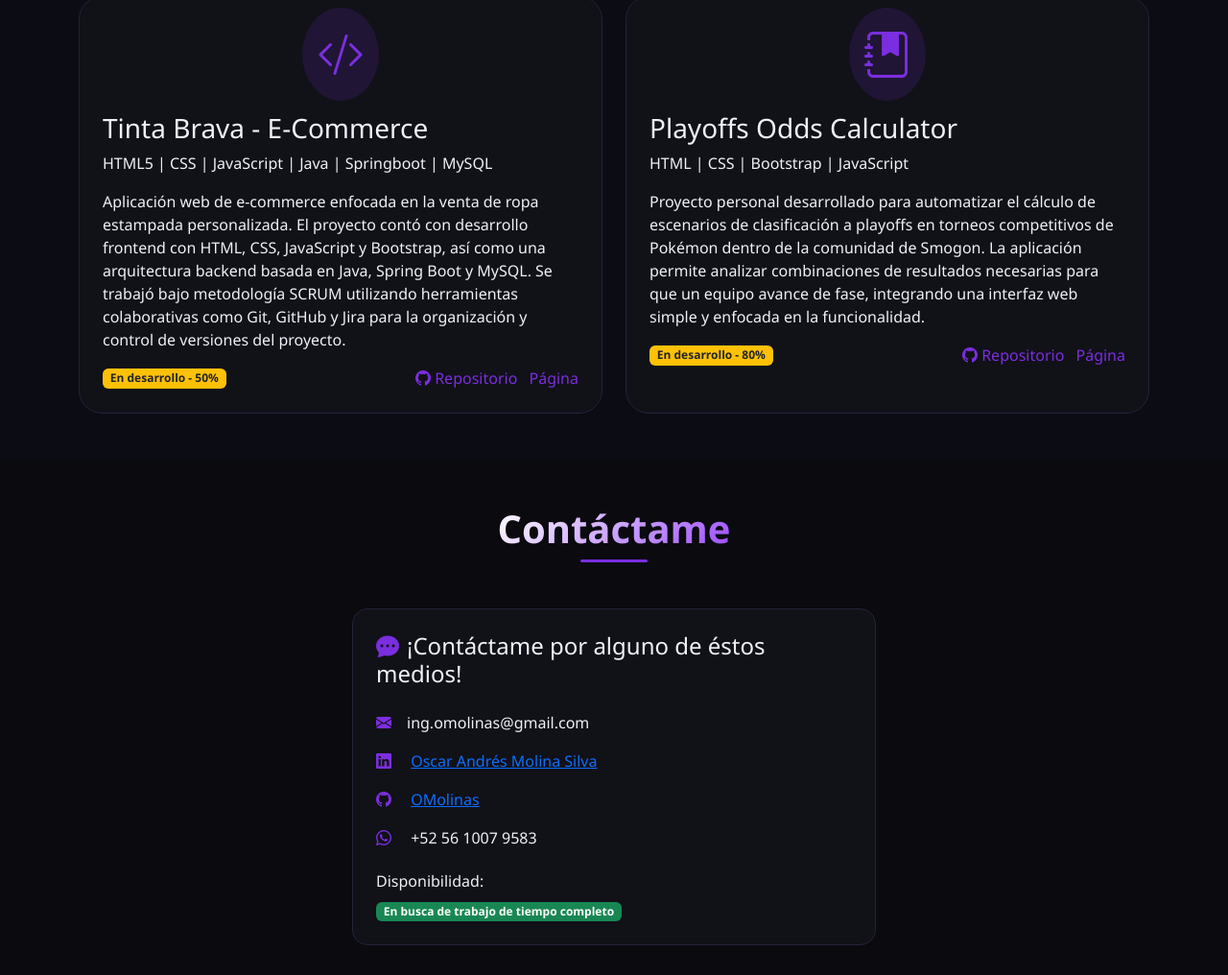
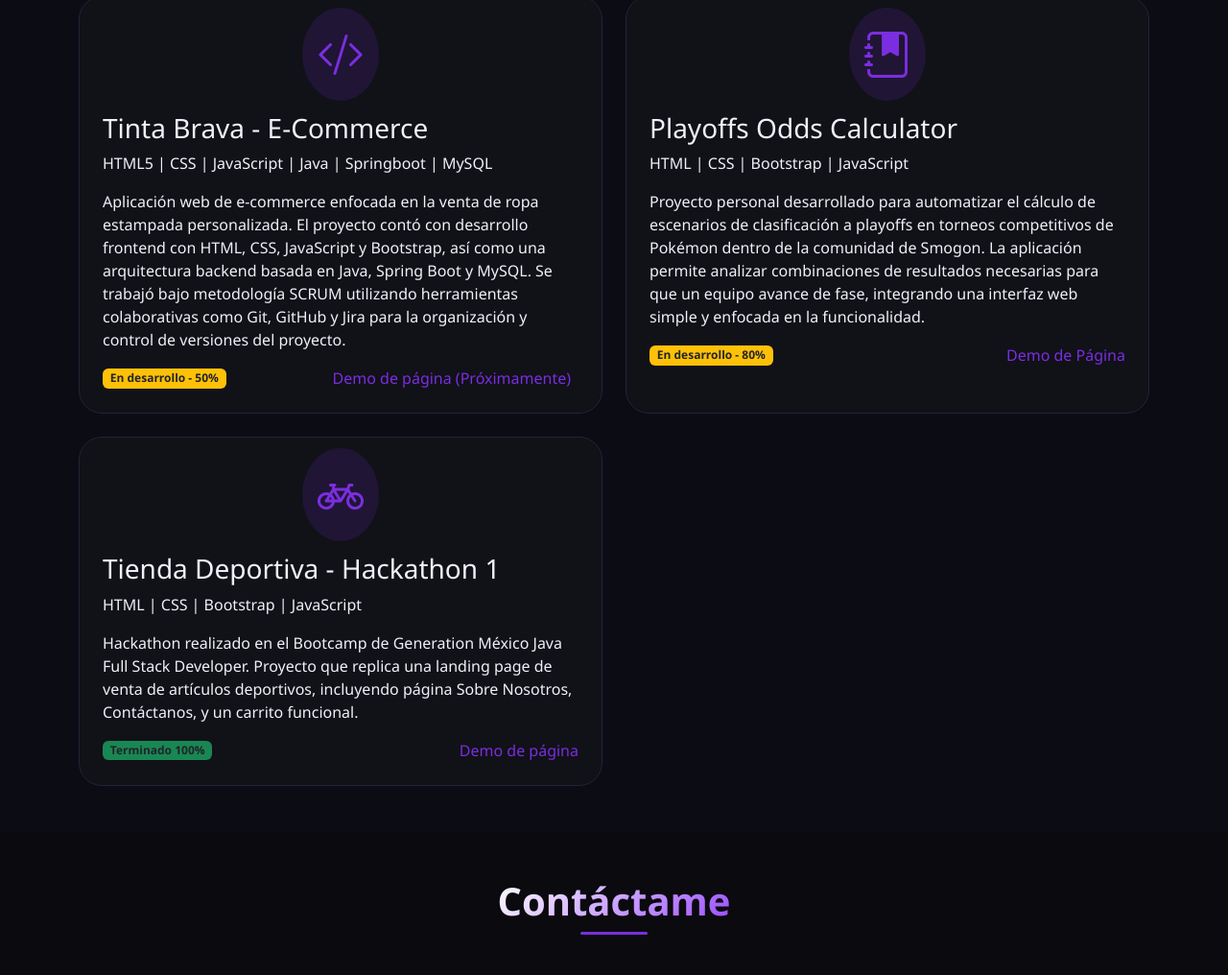
Before and after one commit to OMolinas/oscarmolina-portfolio, a plain HTML site: page index.html in a window 1280 px wide. Shown: the part 2220-3236 px from the top of the page at 96% size. Drawn offline with nearby package versions, Linux system fonts and the light colour scheme.

Commit message:
Actualización. Se agregó hackathon.

```diff
--- a/index.html
+++ b/index.html
@@ -15,7 +15,7 @@
     <!-- Navbar -->
     <nav id="navbarMain" class="navbar navbar-expand-lg navbar-dark fixed-top">
         <div class="container">
-            <a class="navbar-brand fw-bold" href="#">OMolinas<span class="text-purple">Dev</span></a>
+            <a class="navbar-brand fw-bold" href="#hero">OMolinas<span class="text-purple">Dev</span></a>
             <button class="navbar-toggler" type="button" data-bs-toggle="collapse" data-bs-target="#navbarNav" aria-controls="navbarNav" aria-expanded="false" aria-label="Toggle navigation">
                 <span class="navbar-toggler-icon"></span>
             </button>
@@ -117,7 +117,7 @@
                     <p>Ingeniería, aprendizaje continuo y desarrollo práctico. Mi formación académica y técnica me ha permitido desarrollar una base sólida en programación, lógica y desarrollo de software, complementada con proyectos reales y capacitación constante.</p>
                     <a href="#" class="btn btn-purple mt-3" id="downloadCVBtn"><i class="bi bi-file-earmark-arrow-down me-2"></i>Visualizar CV</a>
                 </div>
-                <div class="col-lg-6 text-center">
+                <div class="col-lg-6">
                     <div class="bg-card p-3 rounded mt-3">
                         <h4>Formación destacada</h4>
                         <ul class="list-unstyled">
@@ -155,8 +155,7 @@
                             <div class="d-flex justify-content-between align-items-center mt-3">
                                 <span class="badge bg-warning text-dark">En desarrollo - 50%</span>
                                 <div>
-                                    <a href="" class="text-purple me-2 code-link" data-project="taskflow"><i class="bi bi-github"></i> Repositorio</a>
-                                    <a href="" class="text-purple demo-link" data-project="finwise"><i></i>Página</a>
+                                    <a class="text-purple me-2 code-link" data-project="taskflow">Demo de página (Próximamente)</a>
                                 </div>
                             </div>
                         </div>
@@ -181,8 +180,30 @@
                             <div class="d-flex justify-content-between align-items-center mt-3">
                                 <span class="badge bg-warning text-dark">En desarrollo - 80%</span>
                                 <div>
-                                    <a href="" class="text-purple me-2 code-link" data-project="finwise"><i class="bi bi-github"></i> Repositorio</a>
-                                    <a href="" class="text-purple demo-link" data-project="finwise"><i></i>Página</a>
+                                    <a href="https://playoffsoddscalculator.netlify.app/" target="_blank" class="text-purple demo-link" data-project="finwise"><i></i>Demo de Página</a>
+                                </div>
+                            </div>
+                        </div>
+                    </div>
+                </div>
+
+                <!-- Generation MX CH66 - Hackathon 1 -->
+                <div class="col-md-6">
+                    <div class="project-card h-100">
+                        <div class="project-img-wrapper">
+                            <i class="bi bi-bicycle project-icon"></i>
+                        </div>
+                        <div class="p-4">
+                            <h3>Tienda Deportiva - Hackathon 1</h3>
+                            <p>HTML | CSS | Bootstrap | JavaScript </p>
+                            <p>Hackathon realizado en el Bootcamp de Generation México Java Full Stack Developer.
+                                Proyecto que replica una landing page de venta de artículos deportivos, incluyendo
+                                página Sobre Nosotros, Contáctanos, y un carrito funcional.
+                            </p>
+                            <div class="d-flex justify-content-between align-items-center mt-3">
+                                <span class="badge bg-success text-dark">Terminado 100%</span>
+                                <div>
+                                    <a href="https://ch66-hackathon1-equipo7.netlify.app/" target="_blank" class="text-purple demo-link" data-project="finwise"><i></i>Demo de página</a>
                                 </div>
                             </div>
                         </div>
--- a/styles.css
+++ b/styles.css
@@ -1,4 +1,4 @@
-/* styles.css - Paleta: Negro (#0a0a0f, #0f0f1a), Morado oscuro (#6c2bd9, #4a1d9c) */
+/* styles.css - Paleta: Negro (#0a0a0f - #0f0f1a), Morado oscuro (#6c2bd9 - #4a1d9c) */
 
 :root {
     --bg-dark: #0a0a0f;
```
